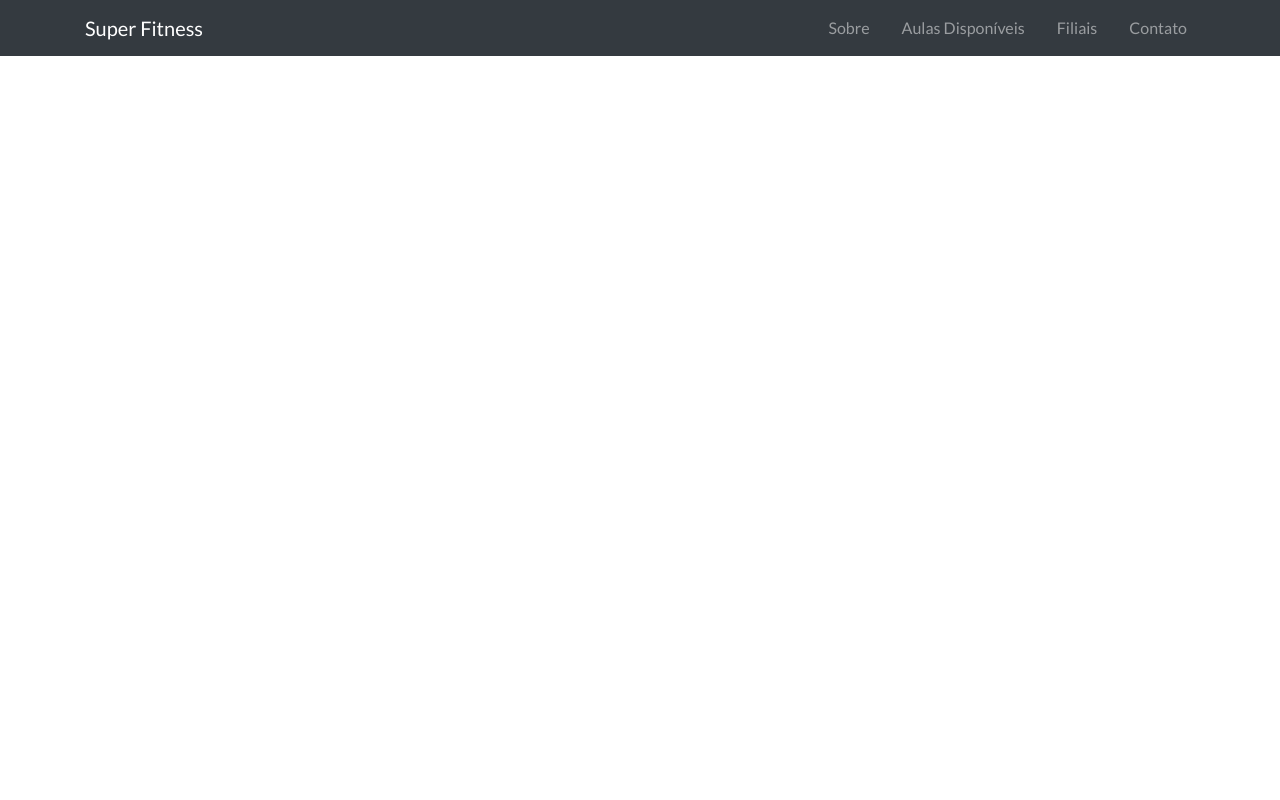
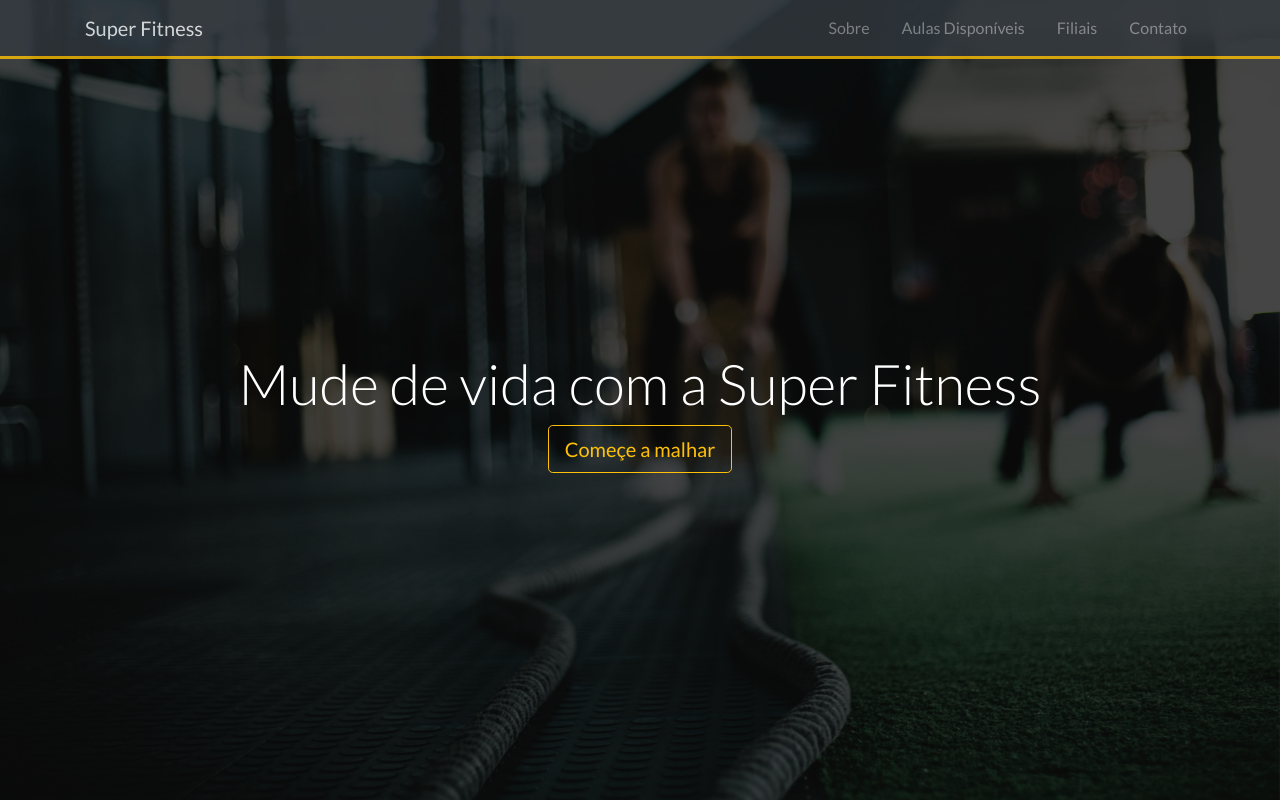
Before and after one commit to Eduardo-H/Super-Fitness, a plain HTML site: page index.html in a window 1280 px wide. Drawn offline with nearby package versions, Linux system fonts and the light colour scheme.

Commit message:
Header created

```diff
--- a/css/style.css
+++ b/css/style.css
@@ -1,14 +1,39 @@
 body {
-  font-family: "Lato", "Arial", sans-serif;
+  font-family: "Lato", "Arial", sans-serif !important;
 }
 
 .nav-link:link,
 .nav-link:visited {
-  transition: border-bottom 1s, color 0.3s !important;
+  transition: color 0.2s;
 }
 
 .nav-link:hover,
 .nav-link:active {
-  border-bottom: 1px #ffc107 solid;
-  padding-bottom: 0.4rem;
+  color: #ffc107 !important;
 }
+
+.navbar {
+  border-bottom: #ffc107 3px solid;
+  opacity: 0.8;
+}
+
+#home-header {
+  background: url(../img/home-background.jpg);
+  background-repeat: no-repeat;
+  background-size: cover;
+  background-attachment: fixed;
+  min-height: 100vh;
+}
+
+#home-header .dark-overlay {
+  position: absolute;
+  top: 0;
+  left: 0;
+  width: 100%;
+  min-height: 100vh;
+  background-color: rgba(0, 0, 0, 0.7);
+}
+
+#home-header .home-inner {
+  padding-top: 350px;
+}
--- a/index.html
+++ b/index.html
@@ -63,6 +63,24 @@
       </div>
     </nav>
 
+    <!-- HEADER -->
+    <header id="home-header">
+      <div class="dark-overlay">
+        <div class="home-inner container text-white">
+          <div class="row">
+            <div class="col text-center">
+              <h1 class="display-4">
+                Mude de vida com a Super Fitness
+              </h1>
+              <a href="#sobre" class="btn btn-outline-warning btn-lg"
+                >Começe a malhar</a
+              >
+            </div>
+          </div>
+        </div>
+      </div>
+    </header>
+
     <!-- SCRIPTS -->
     <script
       src="http://code.jquery.com/jquery-3.5.1.min.js"
```
